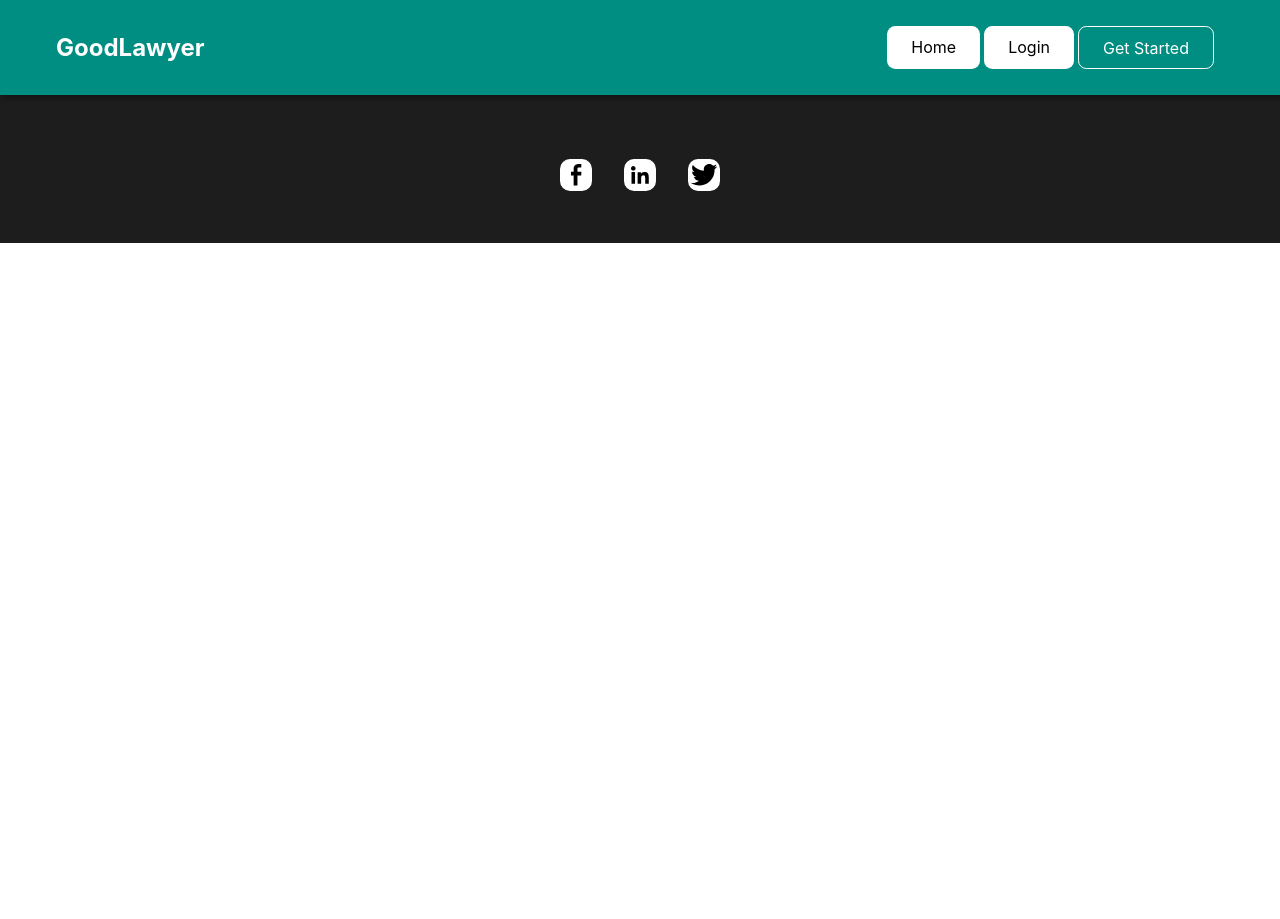
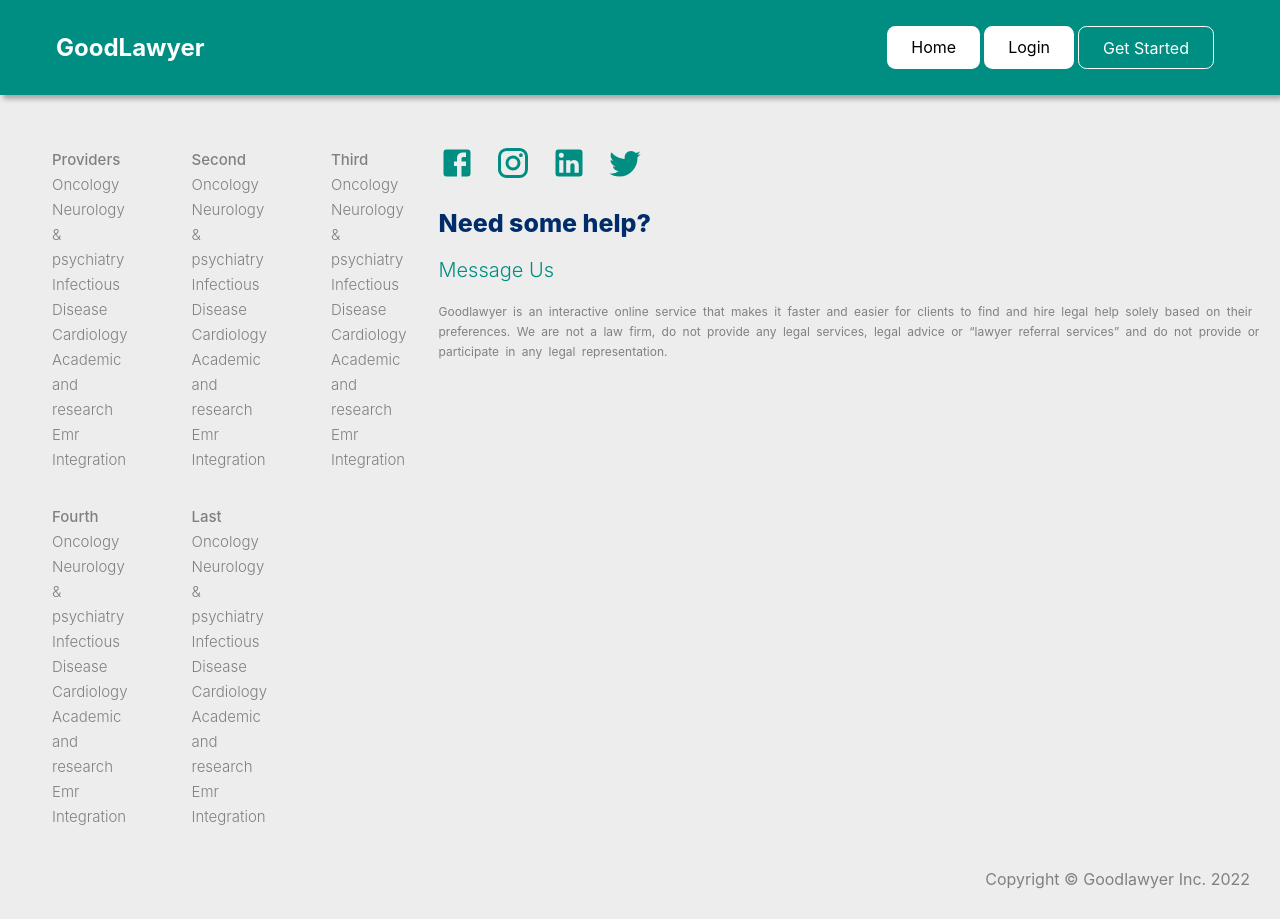
Before and after one commit to Hycient195/Always_Legal, a React (Create React App) app: page /products in a window 1280 px wide. Before the commit the page ends 800 px from the top, so only its background shows below. Built offline with nearby package versions, Linux system fonts and the light colour scheme.

Commit message:
Finished homepage for desktop

```diff
--- a/src/components/Footer/Footer.css
+++ b/src/components/Footer/Footer.css
@@ -17,34 +17,48 @@ div.footer_container{
 /*=====================*/
 div.footer_container > div.footer_left{
   display: flex;
-  justify-content: center;
+  /* justify-content: space-between; */
+  flex-direction: column;
+}
+
+div.footer_left > p.help-text {
+  line-height: 20px;
+  word-spacing: 3px;
+  font-weight: 400;
 }
 
 div.footer_container > div.footer_left > div.button_group{
-  width: max-content;
+  /* width: max-content; */
 }
 
-div.footer_container > div.footer_left > div.button_group > ul.buttons{
+div.footer_container > div.footer_left > div.button_group > ul{
   list-style: none;
   justify-self: left;
   width: 100%;
   padding-left: 0;
+  /* background-color: red !important; */
+
 }
 
-div.footer_left > div.button_group > ul.buttons > li{
-  padding: 0.6em 2.2em;
-  border: 1px solid black;
-  margin: 1em 0;
+div.footer_left > div.button_group > ul > li{
+  /* padding: 0.6em 2.2em; */
+  /* border: 1px solid black; */
+  /* margin: 1em 0; */
   transition: all 300ms;
+
 }
 
 div.footer_left > div.button_group > ul.buttons > li:hover{
   background-color: rgba(225, 255, 225, 0.2);
 }
 
-div.footer_left > div.button_group > ul.buttons > li > a{
+div.footer_left > div.button_group > ul > li > a{
   text-decoration: none;
-  color: inherit;
+  /* color: inherit; */
+}
+
+div.footer_left > div.button_group > ul > li > a * {
+  font-size: 1.2em !important;
 }
 
 div.footer_left > div.button_group > ul.buttons > li:last-of-type{
@@ -100,7 +114,7 @@ div.footer_right > ul > li:first-of-type{
 div.footer_right > ul > li{
   font-size: 1.3em;
   font-weight: 300;
-  color: black;
+  color: grey;
 }
 
 div.footer_right > ul > li > a{
--- a/src/components/Footer/Footer.jsx
+++ b/src/components/Footer/Footer.jsx
@@ -1,28 +1,49 @@
 import "./Footer.css";
-import { footerIcons } from "../../constants";
+import FacebookIcon from "@mui/icons-material/Facebook";
+import InstagramIcon from "@mui/icons-material/Instagram";
+import LinkedInIcon from "@mui/icons-material/LinkedIn";
+import TwitterIcon from "@mui/icons-material/Twitter";
+import { footerItems } from "../../constants";
 
 export default function Footer() {
   return (
-    <footer>
+    <footer className="bg-light-silver p-20 p-t-50">
       <div className="footer_container">
-        <div className="footer_left">
-          <div className="button_group" />
-        </div>
-        {/* <div className="footer_right">
+        <div className="footer_right">
           {
-            footerItems.map((item, index)=>(
+            footerItems.map((item, index) => (
               <ul key={index}>
                 {
-                  item.map((entity, innerIndex)=>(
+                  item.map((entity, innerIndex) => (
                     <li key={innerIndex}>
-                      <a href={entity.link}>{entity.text}</a>
+                      <a className="f-15 grey-text" href={entity.link}>{entity.text}</a>
                     </li>
                   ))
                 }
               </ul>
             ))
           }
-        </div> */}
+        </div>
+        <div className="flex g-20 flex-column footer_left">
+          <div className="button_group">
+            <ul className="flex flex-row g-20">
+              <li><a className="dark-teal-text f-30" aria-label="facebook" href="https://facebook.com"><FacebookIcon /></a></li>
+              <li><a className="dark-teal-text f-30" aria-label="instagram" href="https://instagram.com"><InstagramIcon /></a></li>
+              <li><a className="dark-teal-text f-30" aria-label="linkedin" href="https://linkedin.com"><LinkedInIcon /></a></li>
+              <li><a className="dark-teal-text f-30" aria-label="twitter" href="https://twitter.com"><TwitterIcon /></a></li>
+            </ul>
+          </div>
+          <h2 className="navy-text no-m-p f-25 b-800">Need some help?</h2>
+          <p className="b-300 no-m-p f-20 dark-teal-text">Message Us</p>
+          <p className="f-12 no-m-p grey-text help-text">
+            Goodlawyer is an interactive online service that makes it
+            faster and easier for clients to find and hire legal help
+            solely based on their preferences. We are not a law firm,
+            do not provide any legal services, legal advice or
+            “lawyer referral services” and do not provide or
+            participate in any legal representation.
+          </p>
+        </div>
       </div>
       {/* <div className="footer_bottom centralize">
         <div className="addresses">
@@ -37,16 +58,16 @@ export default function Footer() {
         <br />
         <ul>
           <li>All Content Copyright 2022</li><span>|</span>
-          <li><a href="">Privacy Policy</a></li><span>|</span>
-          <li><a href="">Terms Of Use</a></li><span>|</span>
-          <li><a href="">Notice Of Privacy Practices</a></li>
+          <li><a href="/">Privacy Policy</a></li><span>|</span>
+          <li><a href="/">Terms Of Use</a></li><span>|</span>
+          <li><a href="/">Notice Of Privacy Practices</a></li>
         </ul>
       </div> */}
 
-      <section className="footer_socials">
+      {/* <section className="footer_socials">
         <div className="footer_socials_content">
           <span className="logo_container">
-            {/* <img src={footerIcons.logoAndText} alt="" /> */}
+            <img src={footerIcons.logoAndText} alt="" />
           </span>
           <span className="social_icons">
             <a href="facebook.com"><img src={footerIcons.facebook} alt="facebook icon" /></a>
@@ -54,11 +75,11 @@ export default function Footer() {
             <a href="twitter.com"><img src={footerIcons.twitter} alt="twitter icon" /></a>
           </span>
         </div>
+      </section> */}
+
+      <section className="footer_credit grey-text justify-flex-end flex flex column align-center justify-center p-10">
+        <p className="no-m-p">Copyright © Goodlawyer Inc. 2022</p>
       </section>
-
-      {/* <section className="footer_credit centralize flex flex column align-center justify-center p-10">
-        <p className="no-m-p" >Copyright &copy; 2022 All Rights Reserved</p>
-      </section> */}
     </footer>
   );
 }
```
